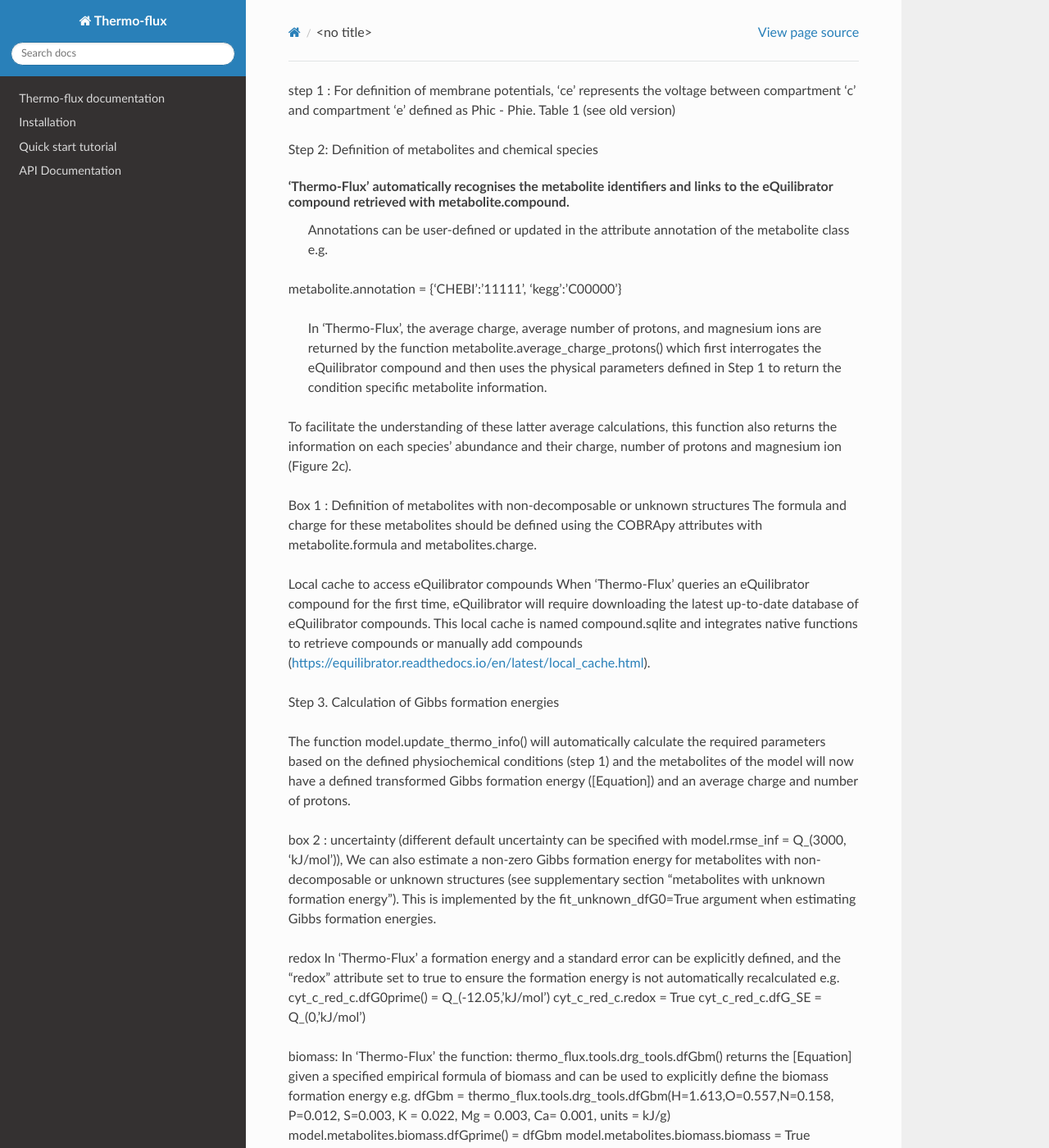
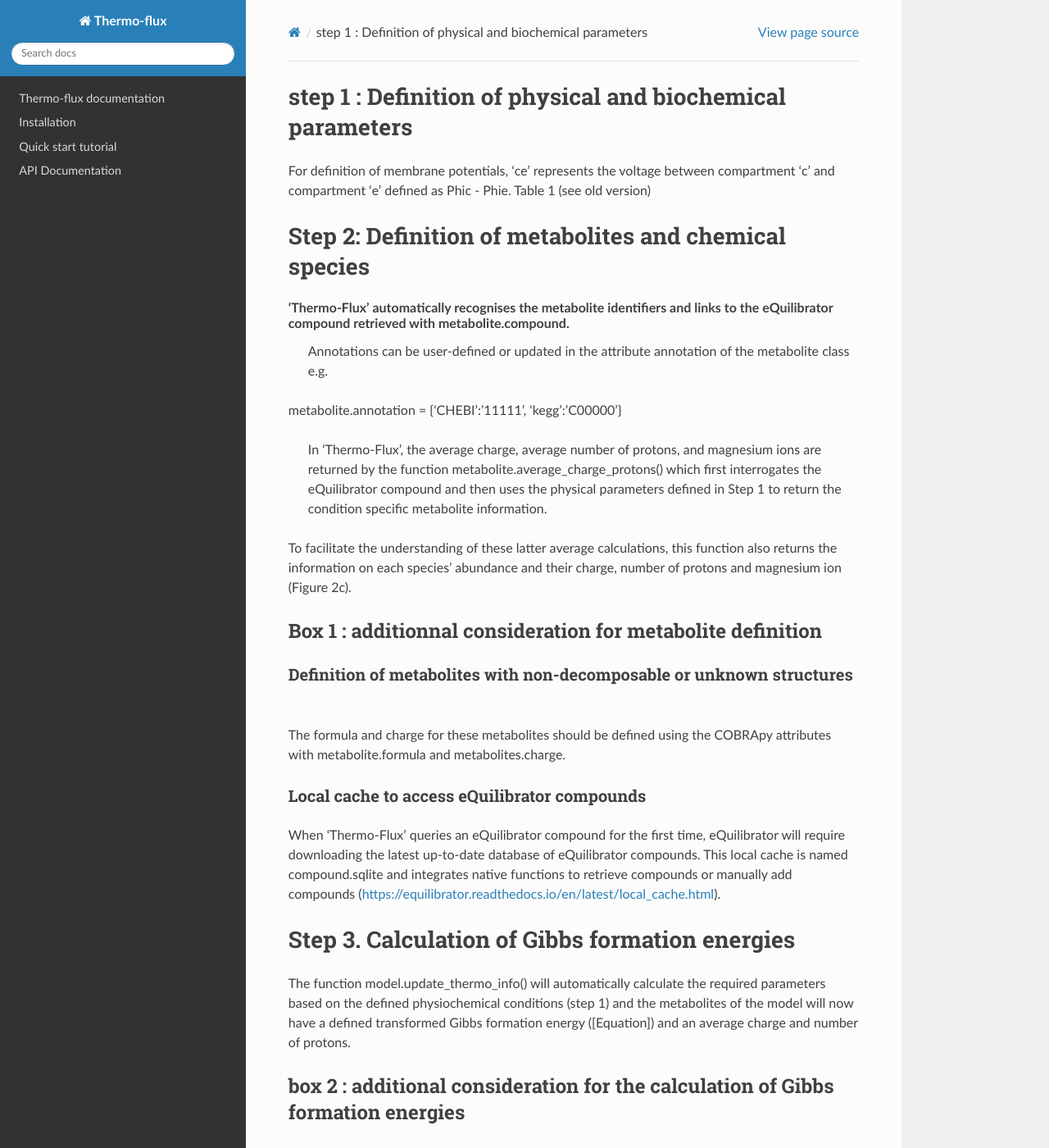
Before and after one commit to nfargier/thermoflux-rtd, a Sphinx documentation site: the page built from docs/extended_info.rst, in a window 1280 px wide and 1400 px high. Shown: the whole window at 82% size. Built offline with Sphinx 7.4.7 and the Read the Docs theme 3.1.0, drawn with Linux system fonts in a browser that asks for light colours; some of the changed text lies outside the part shown.

Commit message:
Update extended_info.rst

```diff
--- a/docs/extended_info.rst
+++ b/docs/extended_info.rst
@@ -1,10 +1,11 @@
-step 1 :
+step 1 :  Definition of physical and biochemical parameters
+***********************************************************
 For definition of membrane potentials, ‘ce’ represents the voltage between compartment ‘c’ and compartment 'e’ defined as Phic - Phie.
 Table 1 (see old version)
 
 
 Step 2: Definition of metabolites and chemical species
-
+******************************************************
 ‘Thermo-Flux’ automatically recognises the metabolite identifiers and links to the eQuilibrator compound retrieved with metabolite.compound.
  Annotations can be user-defined or updated in the attribute annotation of the metabolite class e.g.
 
@@ -13,18 +14,23 @@
  In ‘Thermo-Flux’, the average charge, average number of protons, and magnesium ions are returned by the function metabolite.average_charge_protons() which first interrogates the eQuilibrator compound and then uses the physical parameters defined in Step 1 to return the condition specific metabolite information.
 To facilitate the understanding of these latter average calculations, this function also returns the information on each species’ abundance and their charge, number of protons and magnesium ion (Figure 2c).
 
-Box 1 :
+Box 1 : additionnal consideration for metabolite definition
+-----------------------------------------------------------
+
 Definition of metabolites with non-decomposable or unknown structures
+=====================================================================
 The formula and charge for these metabolites should be defined using the COBRApy attributes with metabolite.formula and metabolites.charge.
 
 Local cache to access eQuilibrator compounds
+============================================
 When 'Thermo-Flux' queries an eQuilibrator compound for the first time, eQuilibrator will require downloading the latest up-to-date database of eQuilibrator compounds. This local cache is named compound.sqlite and integrates native functions to retrieve compounds or manually add compounds (https://equilibrator.readthedocs.io/en/latest/local_cache.html).
 
 Step 3. Calculation of Gibbs formation energies
-
+***********************************************
 The function model.update_thermo_info() will automatically calculate the required parameters based on the defined physiochemical conditions (step 1) and the metabolites of the model will now have a defined transformed Gibbs formation energy ([Equation]) and an average charge and number of protons.
 
-box 2 :
+box 2 : additional consideration for the calculation of Gibbs formation energies
+-----------------------------------------------------------
 uncertainty
 (different default uncertainty can be specified with model.rmse_inf = Q_(3000, 'kJ/mol')),
 We can also estimate a non-zero Gibbs formation energy for metabolites with non-decomposable or unknown structures (see supplementary section “metabolites with unknown formation energy”). This is implemented by the fit_unknown_dfG0=True argument when estimating Gibbs formation energies.
```
